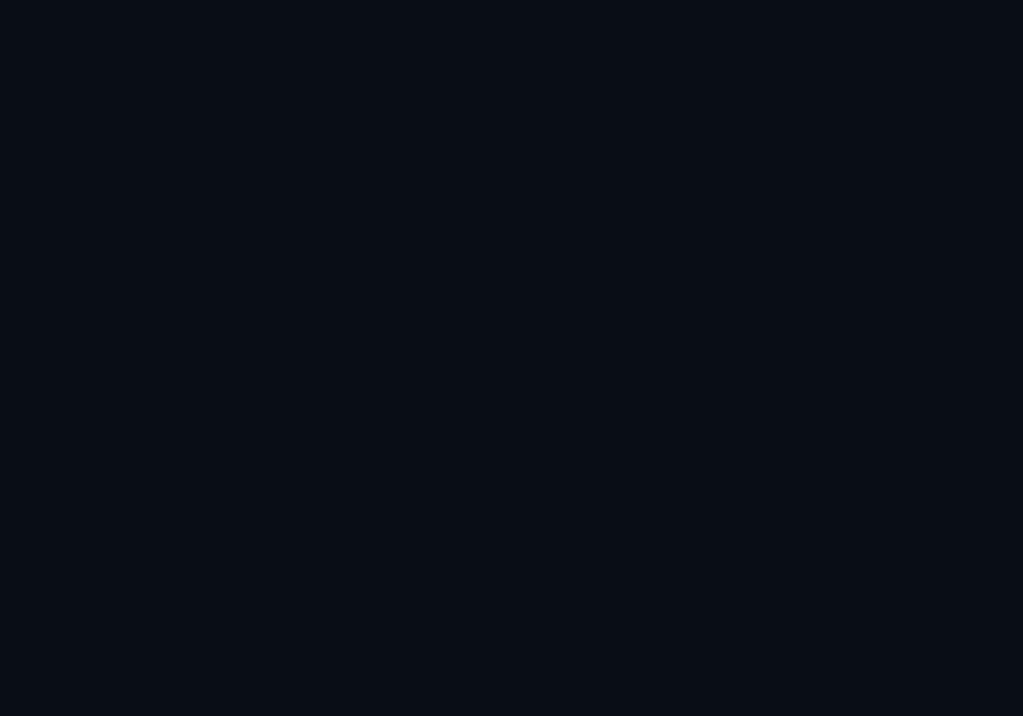
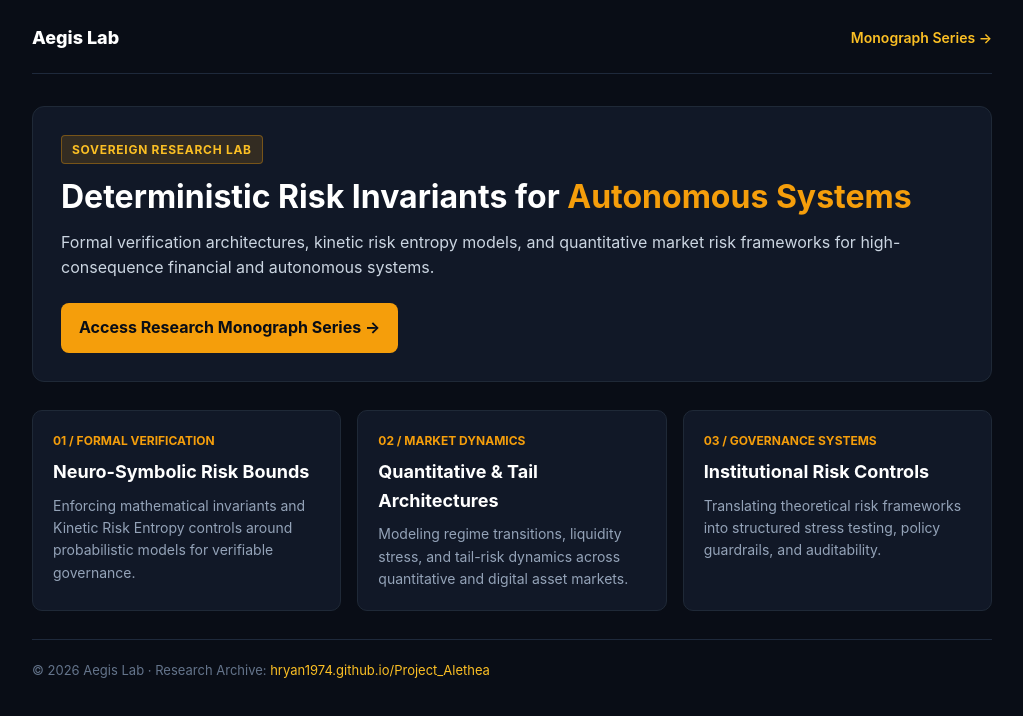
Before and after one commit to Hryan1974/aegislab-landing, a plain HTML site: page index.html in a window 1280 px wide. Shown: the whole page, without its empty margins (128-1151 px from the left). Drawn offline with Linux system fonts and the light colour scheme.

Commit message:
Update HTML structure and styling

```diff
--- a/index.html
+++ b/index.html
@@ -1,3 +1,4 @@
+
 <!DOCTYPE html>
 <html lang="en">
 <head>
@@ -45,4 +46,76 @@
       margin-bottom: 14px;
     }
     h1 { font-size: 32px; line-height: 1.18; color: #ffffff; margin-bottom: 14px; }
-    h1 span { color: #f59
+    h1 span { color: #f59e0b; }
+    .lead { color: #cbd5e1; font-size: 16px; margin-bottom: 22px; }
+    .btn {
+      display: inline-block;
+      background-color: #f59e0b;
+      color: #090d16;
+      text-decoration: none;
+      font-weight: 700;
+      padding: 12px 18px;
+      border-radius: 8px;
+    }
+    .grid {
+      display: grid;
+      grid-template-columns: repeat(auto-fit, minmax(260px, 1fr));
+      gap: 16px;
+      margin-bottom: 28px;
+    }
+    .card {
+      background-color: #111827;
+      border: 1px solid #1f2937;
+      border-radius: 10px;
+      padding: 20px;
+    }
+    .card-tag { color: #f59e0b; font-size: 12px; font-weight: 700; margin-bottom: 8px; }
+    .card h2 { font-size: 18px; color: #ffffff; margin-bottom: 8px; }
+    .card p { color: #94a3b8; font-size: 14px; }
+    footer {
+      border-top: 1px solid #1e293b;
+      padding-top: 20px;
+      color: #64748b;
+      font-size: 13px;
+    }
+    footer a { color: #fbbf24; text-decoration: none; }
+  </style>
+</head>
+<body>
+  <div class="container">
+    <header>
+      <a class="brand" href="#">Aegis Lab</a>
+      <a class="nav-link" href="https://hryan1974.github.io/Project_Alethea" target="_blank" rel="noopener">Monograph Series &rarr;</a>
+    </header>
+    <section class="hero">
+      <div class="badge">Sovereign Research Lab</div>
+      <h1>Deterministic Risk Invariants for <span>Autonomous Systems</span></h1>
+      <p class="lead">
+        Formal verification architectures, kinetic risk entropy models, and quantitative market risk frameworks for high-consequence financial and autonomous systems.
+      </p>
+      <a class="btn" href="https://hryan1974.github.io/Project_Alethea" target="_blank" rel="noopener">Access Research Monograph Series &rarr;</a>
+    </section>
+    <section class="grid">
+      <div class="card">
+        <div class="card-tag">01 / FORMAL VERIFICATION</div>
+        <h2>Neuro-Symbolic Risk Bounds</h2>
+        <p>Enforcing mathematical invariants and Kinetic Risk Entropy controls around probabilistic models for verifiable governance.</p>
+      </div>
+      <div class="card">
+        <div class="card-tag">02 / MARKET DYNAMICS</div>
+        <h2>Quantitative &amp; Tail Architectures</h2>
+        <p>Modeling regime transitions, liquidity stress, and tail-risk dynamics across quantitative and digital asset markets.</p>
+      </div>
+      <div class="card">
+        <div class="card-tag">03 / GOVERNANCE SYSTEMS</div>
+        <h2>Institutional Risk Controls</h2>
+        <p>Translating theoretical risk frameworks into structured stress testing, policy guardrails, and auditability.</p>
+      </div>
+    </section>
+    <footer>
+      &copy; 2026 Aegis Lab &middot; Research Archive:
+      <a href="https://hryan1974.github.io/Project_Alethea" target="_blank" rel="noopener">hryan1974.github.io/Project_Alethea</a>
+    </footer>
+  </div>
+</body>
+</html>
```
